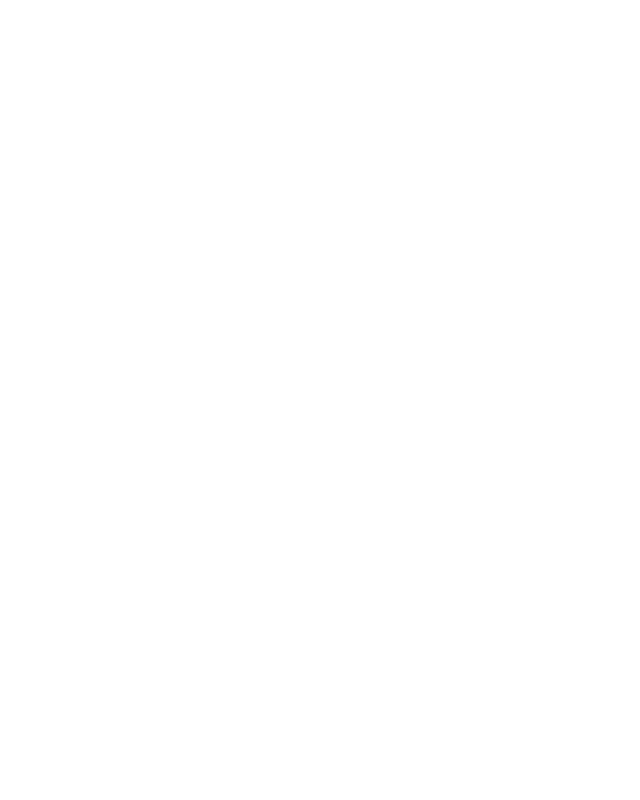
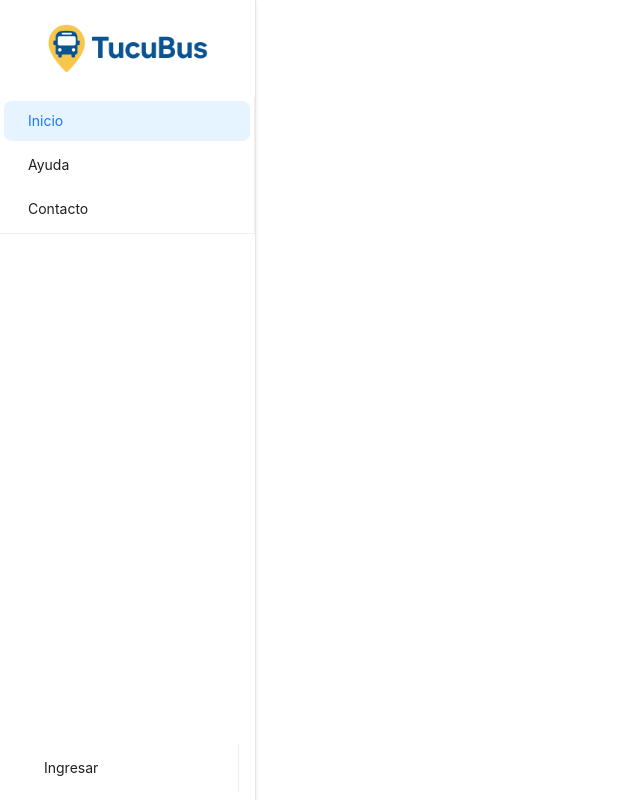
Before and after one commit to lucasecapdevila/tucubus-frontend, a React (Vite) app: page / in a window 1280 px wide. Shown: the whole page, without its empty margins (0-640 px from the left). Built offline with nearby package versions, Linux system fonts and the light colour scheme.

Commit message:
Se establece sidebar inicial

```diff
--- a/package.json
+++ b/package.json
@@ -16,6 +16,7 @@
     "@fortawesome/free-solid-svg-icons": "^7.1.0",
     "@fortawesome/react-fontawesome": "^3.1.0",
     "@tailwindcss/vite": "^4.1.16",
+    "antd": "^5.28.0",
     "axios": "^1.13.2",
     "react": "^19.1.1",
     "react-dom": "^19.1.1",
--- a/src/App.jsx
+++ b/src/App.jsx
@@ -1,9 +1,9 @@
-
+import Sidebar from "./components/common/Sidebar"
 function App() {
 
   return (
     <>
-
+      <Sidebar />
     </>
   )
 }
--- /dev/null
+++ b/src/components/common/Sidebar.jsx
@@ -0,0 +1,106 @@
+import React, { useState } from "react";
+import { Menu } from "antd";
+import logo from "../../assets/img/logo.png";
+import { FontAwesomeIcon } from "@fortawesome/react-fontawesome";
+import { faBars, faXmark } from "@fortawesome/free-solid-svg-icons";
+
+const Sidebar = () => {
+  const [open, setOpen] = useState(false);
+  const [selectedKey, setSelectedKey] = useState('1');
+
+  // Menu items sin "Ingresar"
+  const mainItems = [
+    { key: '1', label: 'Inicio' },
+    { key: '2', label: 'Ayuda' },
+    { key: '3', label: 'Contacto' },
+    { type: 'divider' },
+  ];
+  // "Ingresar" va siempre abajo
+  const ingresarItem = [{ key: '4', label: 'Ingresar' }];
+
+  return (
+    <>
+      {/* Botón burger hamburguesa solo en mobile */}
+      {!open && (
+        <button
+          className="fixed top-4 left-4 z-50 bg-white/90 border border-gray-200 rounded-md shadow-md p-2 md:hidden"
+          aria-label="Abrir menú"
+          onClick={() => setOpen(true)}
+        >
+          <FontAwesomeIcon icon={faBars} size="lg" />
+        </button>
+      )}
+
+      {/* Overlay + Drawer sidebar mobile */}
+      <div className={`fixed inset-0 z-40 flex md:hidden pointer-events-none${open ? "" : " invisible"}`}>
+        {/* Overlay */}
+        <div
+          className={`fixed inset-0 bg-black/40 transition-opacity duration-300 ease-in-out pointer-events-auto${open ? " opacity-100" : " opacity-0"}`}
+          aria-hidden="true"
+          onClick={() => setOpen(false)}
+        />
+        {/* Panel deslizante */}
+        <div
+          className={`relative h-full w-64 bg-white shadow-xl flex flex-col transform transition-transform duration-300 ease-in-out pointer-events-auto ${open ? "translate-x-0" : "-translate-x-full"}`}
+        >
+          {/* Header con logo y botón cerrar (Xmark oculto en desktop) */}
+          <div className="flex items-center justify-between px-4 py-6">
+            <img src={logo} alt="Logo" className="w-32 h-auto" />
+            <button
+              aria-label="Cerrar menú"
+              onClick={() => setOpen(false)}
+              className="p-2 rounded-md hover:bg-gray-100 md:hidden"
+            >
+              <FontAwesomeIcon icon={faXmark} size="lg" />
+            </button>
+          </div>
+          <div className="flex-1 overflow-y-auto">
+            <Menu
+              onClick={({key}) => setSelectedKey(key)}
+              selectedKeys={[selectedKey]}
+              mode="inline"
+              items={[...mainItems]}
+              className="border-0"
+            />
+          </div>
+          <div className="pb-2 px-4">
+            <Menu
+              onClick={({key}) => setSelectedKey(key)}
+              selectedKeys={[selectedKey]}
+              mode="inline"
+              items={ingresarItem}
+              className="border-0"
+            />
+          </div>
+        </div>
+      </div>
+
+      {/* Sidebar fija desktop */}
+      <div className="hidden md:flex md:flex-col md:fixed md:inset-y-0 md:w-64 md:h-screen bg-white border-r border-gray-200 shadow-sm z-30">
+        <div className="flex justify-center py-6">
+          <img src={logo} alt="Logo" className="w-40 h-auto" />
+        </div>
+        <div className="flex-1 overflow-y-auto">
+          <Menu
+            onClick={({key}) => setSelectedKey(key)}
+            selectedKeys={[selectedKey]}
+            mode="inline"
+            items={[...mainItems]}
+            className="border-0"
+          />
+        </div>
+        <div className="pb-2 px-4">
+          <Menu
+            onClick={({key}) => setSelectedKey(key)}
+            selectedKeys={[selectedKey]}
+            mode="inline"
+            items={ingresarItem}
+            className="border-0"
+          />
+        </div>
+      </div>
+    </>
+  );
+};
+
+export default Sidebar;
```
Also changed, not shown: src/assets/img/logo.png (added), 1 other file (tests, documents, lock files or other folders).
